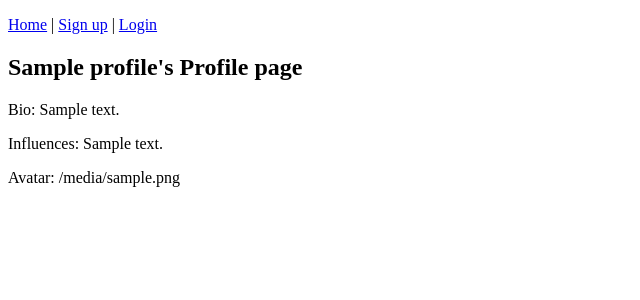
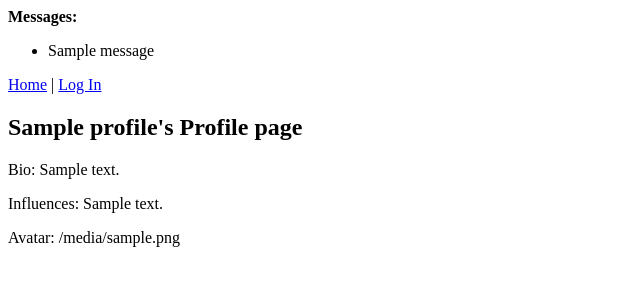
Before and after one commit to shacker/tristano, a Django app: template tunedex/templates/profiles/display.html in a window 1280 px wide. Shown: the top 300 px of the page, without its empty margins (0-640 px from the left). Run offline with Django 3.2, Linux system fonts and the light colour scheme; the template is opened without the code that fills it: most values are stand-ins (such as "Sample title", 1, 10 or a date in 2020); one stand-in notice (Sample message) is shown; some libraries are stand-ins or nearby versions.

Commit message:
Added South. Social login only.

```diff
--- a/tunedex/requirements/requirements.txt
+++ b/tunedex/requirements/requirements.txt
@@ -1,7 +1,8 @@
 # Versioned
 django==1.6
-django-allauth==0.14.2
+django-allauth==0.15.0
 
 # Unversioned
 django-extensions
 Pillow
+south
--- a/tunedex/settings.py
+++ b/tunedex/settings.py
@@ -124,7 +124,8 @@ ROOT_URLCONF = 'tunedex.urls'
 WSGI_APPLICATION = 'tunedex.wsgi.application'
 
 TEMPLATE_DIRS = (
-    PROJECT_PATH + '/templates/'
+    PROJECT_PATH + '/templates/allauth',
+    PROJECT_PATH + '/templates/',
 )
 
 INSTALLED_APPS = (
@@ -142,6 +143,7 @@ INSTALLED_APPS = (
     'allauth.account',
     'allauth.socialaccount',
     'allauth.socialaccount.providers.twitter',
+    'south',
 
     # Our apps
     'profiles',
--- /dev/null
+++ b/tunedex/templates/allauth/base.html
@@ -0,0 +1 @@
+{% extends "page_base.html" %}
--- a/tunedex/templates/base.html
+++ b/tunedex/templates/page_base.html
@@ -9,8 +9,22 @@
     <link href="{% static 'bower_components/foundation/css/foundation.css' %}" rel='stylesheet' />
     <script src="{% static 'bower_components/foundation/js/vendor/custom.modernizr.js' %}"></script>
 
+    {% block extra_head %}
+    {% endblock %}
   </head>
   <body>
+
+    {% if messages %}
+    <div>
+      <strong>Messages:</strong>
+      <ul>
+        {% for message in messages %}
+        <li>{{message}}</li>
+        {% endfor %}
+      </ul>
+    </div>
+    {% endif %}
+
   	<div class="row">
   		<div class="large-12 columns">
         <p>
@@ -18,14 +32,18 @@
   		  	{% if user.is_authenticated %}
   		  			<a href="{% url 'profile_display' user %}">{{user.username}}</a> | <a href="{% url 'account_logout' %}">Log out</a>
   		  	{% else %}
-  			  		<a href="{% url 'account_signup' %}">Sign up</a> | <a href="{% url 'account_login' %}">Login</a>
+  			  		<a href="{% url 'account_login' %}">Log In</a>
   		  	{% endif %}
         </p>
   		</div>
     </div>
 
-    {% block content %}
-    {% endblock content %}
+    <div class="row">
+      <div class="large-12 columns">
+        {% block content %}
+        {% endblock content %}
+      </div>
+    </div>
 
     <script src="{% static 'bower_components/foundation/js/vendor/jquery.js' %}"></script>
     <script>
@@ -33,5 +51,7 @@
         $(document).foundation();
       });
     </script>
+
+
   </body>
 </html>
--- a/tunedex/templates/profiles/display.html
+++ b/tunedex/templates/profiles/display.html
@@ -1,4 +1,4 @@
-{% extends "base.html" %}
+{% extends "page_base.html" %}
 
 <div class="row">
 {% block content %}
```
Also changed, not shown: tunedex/templates/allauth/account/login.html (added, +31 -0 lines).
